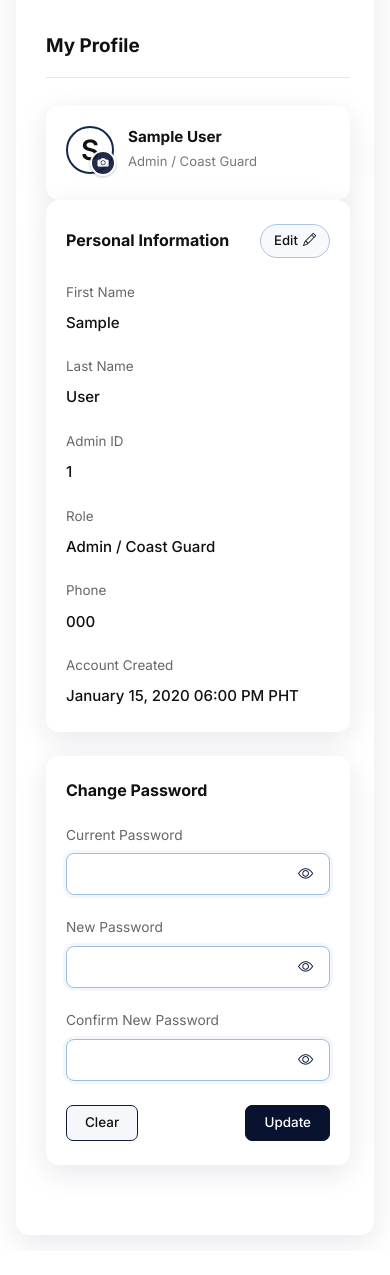
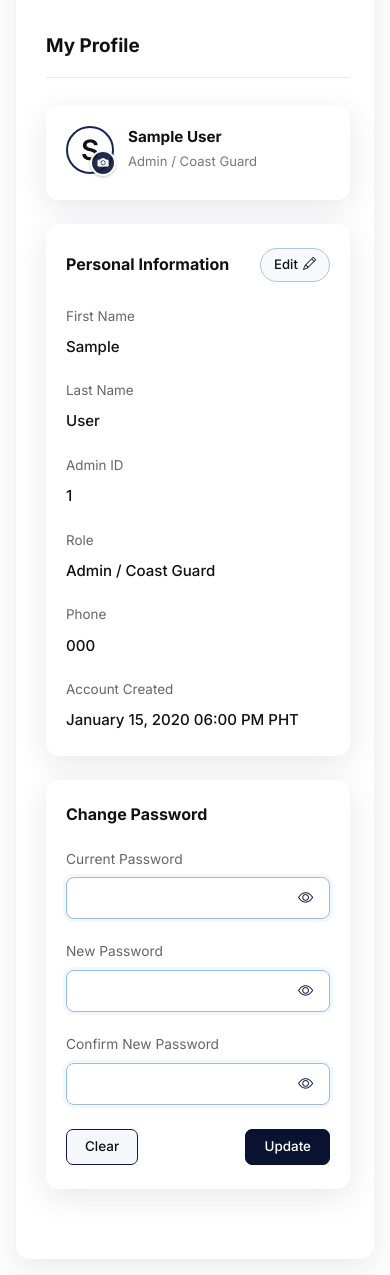
Before and after one commit to leonifeldeguzman/wavetech, a Flask app: page /settings in a window 390 px wide. Shown: the part 317-1592 px from the top of the page. Before the commit the page ends 1559 px from the top, so only its background shows below. Run offline with Flask 3, Linux system fonts and the light colour scheme; the visitor is signed in with stand-in values (Sample User, id 1); tables that the repository leaves empty hold one stand-in row (values such as "Sample post").

Commit message:
fix profile card spacing

```diff
--- a/app/static/css/settings.css
+++ b/app/static/css/settings.css
@@ -1365,9 +1365,19 @@ RESPONSIVE
 ACCOUNT CARD SPACING
 ========================================================= */
 
-#settings-page #account-section .settings-card + .settings-card {
+/* Account profile card spacing */
+#settings-page #account-section .settings-card + .settings-card,
+#settings-page #account-section .profile-card ~ .personal-card {
     margin-top: 24px;
 }
+
+/* Smaller screens */
+@media (max-width: 767.98px) {
+    #settings-page #account-section .personal-card {
+        margin-top: 20px;
+    }
+}
+
 /* =========================================================
    SAFETY THRESHOLD EDIT ACTIONS
    ========================================================= */
```
